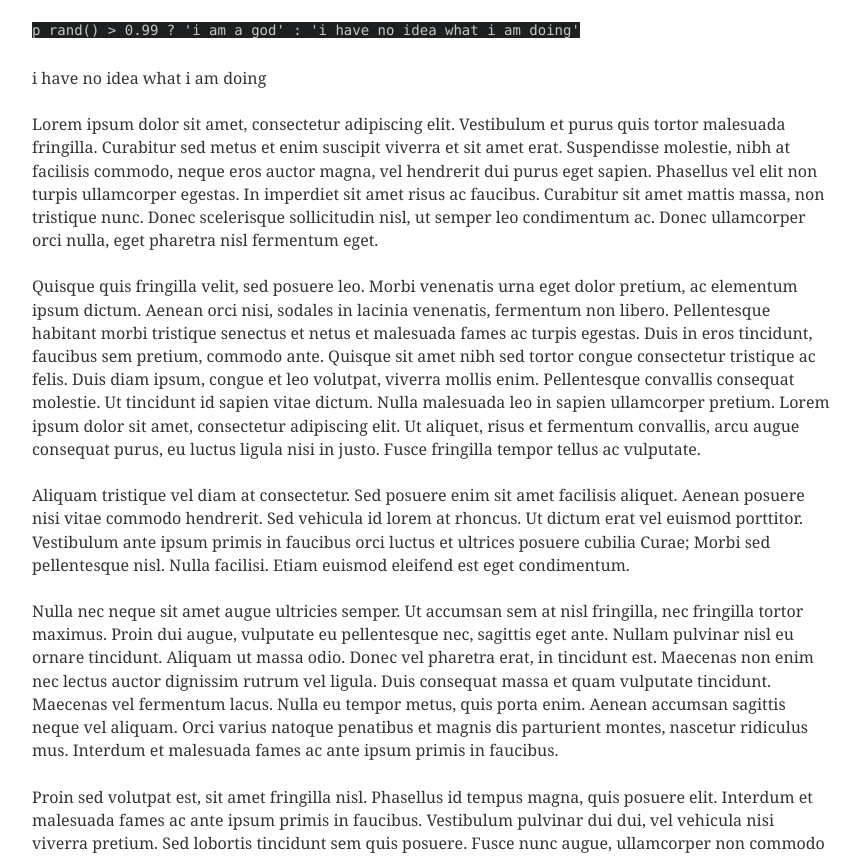
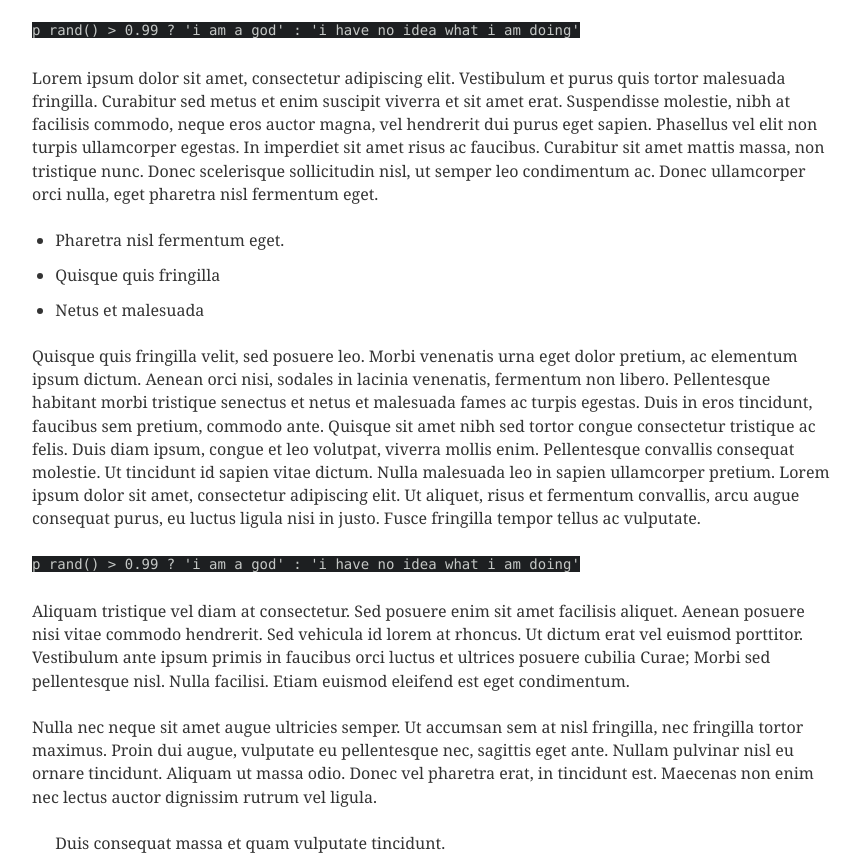
Before and after one commit to kevinkiklee/kevinkiklee, a Gatsby site: page /10-12-2017/ in a window 1280 px wide. Shown: the part 86-943 px from the top of the page, without its empty margins (208-1067 px from the left). Built offline with nearby package versions, Linux system fonts and the light colour scheme; Gatsby itself is replaced by a stand-in of ours; some packages are replaced by stand-ins of ours; code samples lack their colours.

Commit message:
Expand the placeholder article

````diff
--- a/content/posts/10-12-2017/index.md
+++ b/content/posts/10-12-2017/index.md
@@ -11,14 +11,26 @@ tags:
 p rand() > 0.99 ? 'i am a god' : 'i have no idea what i am doing'
 ```
 
-i have no idea what i am doing
+Lorem ipsum dolor sit amet, consectetur adipiscing elit. Vestibulum et purus quis tortor malesuada fringilla. Curabitur sed metus et enim suscipit viverra et sit amet erat. Suspendisse molestie, nibh at facilisis commodo, neque eros auctor magna, vel hendrerit dui purus eget sapien. Phasellus vel elit non turpis ullamcorper egestas. In imperdiet sit amet risus ac faucibus. Curabitur sit amet mattis massa, non tristique nunc. Donec scelerisque sollicitudin nisl, ut semper leo condimentum ac. Donec ullamcorper orci nulla, eget pharetra nisl fermentum eget.
 
-Lorem ipsum dolor sit amet, consectetur adipiscing elit. Vestibulum et purus quis tortor malesuada fringilla. Curabitur sed metus et enim suscipit viverra et sit amet erat. Suspendisse molestie, nibh at facilisis commodo, neque eros auctor magna, vel hendrerit dui purus eget sapien. Phasellus vel elit non turpis ullamcorper egestas. In imperdiet sit amet risus ac faucibus. Curabitur sit amet mattis massa, non tristique nunc. Donec scelerisque sollicitudin nisl, ut semper leo condimentum ac. Donec ullamcorper orci nulla, eget pharetra nisl fermentum eget.
+* Pharetra nisl fermentum eget.
+* Quisque quis fringilla
+* Netus et malesuada
 
 Quisque quis fringilla velit, sed posuere leo. Morbi venenatis urna eget dolor pretium, ac elementum ipsum dictum. Aenean orci nisi, sodales in lacinia venenatis, fermentum non libero. Pellentesque habitant morbi tristique senectus et netus et malesuada fames ac turpis egestas. Duis in eros tincidunt, faucibus sem pretium, commodo ante. Quisque sit amet nibh sed tortor congue consectetur tristique ac felis. Duis diam ipsum, congue et leo volutpat, viverra mollis enim. Pellentesque convallis consequat molestie. Ut tincidunt id sapien vitae dictum. Nulla malesuada leo in sapien ullamcorper pretium. Lorem ipsum dolor sit amet, consectetur adipiscing elit. Ut aliquet, risus et fermentum convallis, arcu augue consequat purus, eu luctus ligula nisi in justo. Fusce fringilla tempor tellus ac vulputate.
 
+```ruby
+p rand() > 0.99 ? 'i am a god' : 'i have no idea what i am doing'
+```
+
 Aliquam tristique vel diam at consectetur. Sed posuere enim sit amet facilisis aliquet. Aenean posuere nisi vitae commodo hendrerit. Sed vehicula id lorem at rhoncus. Ut dictum erat vel euismod porttitor. Vestibulum ante ipsum primis in faucibus orci luctus et ultrices posuere cubilia Curae; Morbi sed pellentesque nisl. Nulla facilisi. Etiam euismod eleifend est eget condimentum.
 
-Nulla nec neque sit amet augue ultricies semper. Ut accumsan sem at nisl fringilla, nec fringilla tortor maximus. Proin dui augue, vulputate eu pellentesque nec, sagittis eget ante. Nullam pulvinar nisl eu ornare tincidunt. Aliquam ut massa odio. Donec vel pharetra erat, in tincidunt est. Maecenas non enim nec lectus auctor dignissim rutrum vel ligula. Duis consequat massa et quam vulputate tincidunt. Maecenas vel fermentum lacus. Nulla eu tempor metus, quis porta enim. Aenean accumsan sagittis neque vel aliquam. Orci varius natoque penatibus et magnis dis parturient montes, nascetur ridiculus mus. Interdum et malesuada fames ac ante ipsum primis in faucibus.
+Nulla nec neque sit amet augue ultricies semper. Ut accumsan sem at nisl fringilla, nec fringilla tortor maximus. Proin dui augue, vulputate eu pellentesque nec, sagittis eget ante. Nullam pulvinar nisl eu ornare tincidunt. Aliquam ut massa odio. Donec vel pharetra erat, in tincidunt est. Maecenas non enim nec lectus auctor dignissim rutrum vel ligula.
 
-Proin sed volutpat est, sit amet fringilla nisl. Phasellus id tempus magna, quis posuere elit. Interdum et malesuada fames ac ante ipsum primis in faucibus. Vestibulum pulvinar dui dui, vel vehicula nisi viverra pretium. Sed lobortis tincidunt sem quis posuere. Fusce nunc augue, ullamcorper non commodo id, efficitur non ligula. Donec nec aliquam sem, ut tristique tortor. Nullam placerat lectus ut nulla faucibus aliquam. Sed at nunc sed eros efficitur tempus et sit amet arcu. Fusce tempus vehicula turpis ut tincidunt. Nulla sit amet sapien mollis, lacinia orci non, interdum felis. Nunc massa augue, convallis ut tortor et, elementum faucibus ex. Curabitur consequat sed arcu eget accumsan. Pellentesque volutpat enim dolor, vitae tempor est vulputate vitae. Donec mattis vulputate diam, non convallis ipsum. Quisque pellentesque dui erat, a finibus nulla congue vel.
+> Duis consequat massa et quam vulputate tincidunt.
+>
+> Maecenas vel fermentum lacus. Nulla eu tempor metus, quis porta enim. Aenean accumsan sagittis neque vel aliquam. Orci varius natoque penatibus et magnis dis parturient montes, nascetur ridiculus mus. Interdum et malesuada fames ac ante ipsum primis in faucibus.
+>
+> Proin sed volutpat est, sit amet fringilla nisl. Phasellus id tempus magna, quis posuere elit. Interdum et malesuada fames ac ante ipsum primis in faucibus. Vestibulum pulvinar dui dui, vel vehicula nisi viverra pretium.
+
+Sed lobortis tincidunt sem quis posuere. Fusce nunc augue, ullamcorper non commodo id, efficitur non ligula. Donec nec aliquam sem, ut tristique tortor. Nullam placerat lectus ut nulla faucibus aliquam. Sed at nunc sed eros efficitur tempus et sit amet arcu. Fusce tempus vehicula turpis ut tincidunt. Nulla sit amet sapien mollis, lacinia orci non, interdum felis. Nunc massa augue, convallis ut tortor et, elementum faucibus ex. Curabitur consequat sed arcu eget accumsan. Pellentesque volutpat enim dolor, vitae tempor est vulputate vitae. Donec mattis vulputate diam, non convallis ipsum. Quisque pellentesque dui erat, a finibus nulla congue vel.
````
